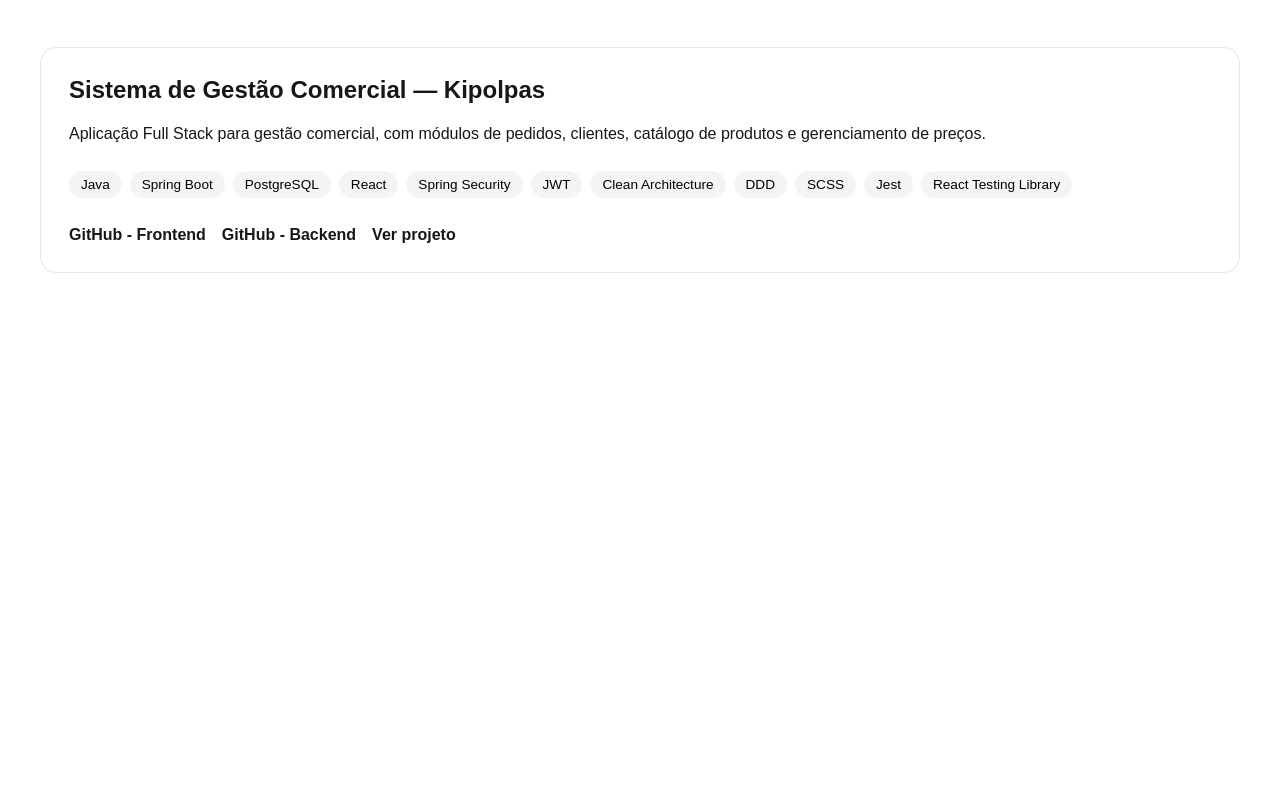
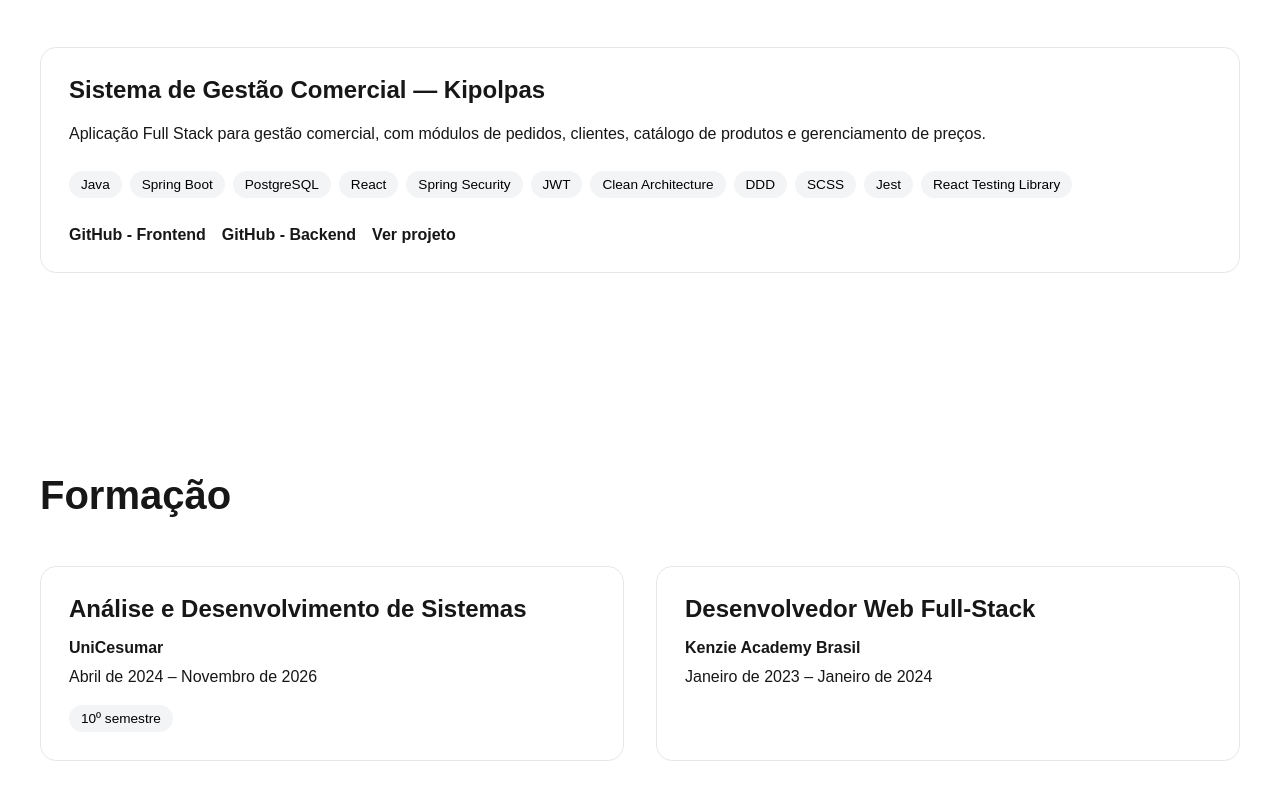
Before and after one commit to JoseWenned/repository-portfolio-profissional, a Next.js app: page / in a window 1280 px wide. Shown: the part 3232-4031 px from the top of the page. Before the commit the page ends 3605 px from the top, so only its background shows below. Built offline with nearby package versions, Linux system fonts and the light colour scheme.

Commit message:
feat: create component formacao

```diff
--- a/src/app/page.tsx
+++ b/src/app/page.tsx
@@ -1,4 +1,5 @@
 import About from "@/components/About/About";
+import Formacao from "@/components/Formacao/Formacao";
 import Header from "@/components/Header/Header";
 import Hero from "@/components/Hero/Hero";
 import Projetos from "@/components/Projetos/Projetos";
@@ -13,6 +14,7 @@
         <About />
         <Skills />
         <Projetos />
+        <Formacao />
       </main>
     </>
   );
--- /dev/null
+++ b/src/components/Formacao/Formacao.module.css
@@ -0,0 +1,76 @@
+.container {
+    width: 100%;
+    padding: 100px 24px;
+}
+
+.content {
+    width: 100%;
+    max-width: 1200px;
+    margin: 0 auto;
+}
+
+.title {
+    margin-bottom: 48px;
+    font-size: 2.5rem;
+}
+
+.formacoes {
+    display: grid;
+    grid-template-columns: repeat(auto-fit, minmax(320px, 1fr));
+    gap: 32px;
+}
+
+.card {
+    border: 1px solid #e5e7eb;
+    border-radius: 16px;
+    transition: transform 0.3s ease, box-shadow 0.3s ease;
+}
+
+.card:hover {
+    transform: translateY(-6px);
+    box-shadow: 0 12px 30px rgba(0, 0, 0, 0.08);
+}
+
+.cardContent {
+    padding: 28px;
+}
+
+.course {
+    margin-bottom: 16px;
+    font-size: 1.5rem;
+}
+
+.institution {
+    margin-bottom: 8px;
+    font-size: 1rem;
+    font-weight: 600;
+}
+
+.period {
+    margin-bottom: 16px;
+    line-height: 1.5;
+}
+
+.status {
+    display: inline-block;
+    padding: 6px 12px;
+    border-radius: 20px;
+    background: #f3f4f6;
+    font-size: 0.85rem;
+
+    color: black;
+}
+
+@media (max-width: 768px) {
+    .container {
+        padding: 80px 20px;
+    }
+
+    .title {
+        font-size: 2rem;
+    }
+
+    .formacoes {
+        grid-template-columns: 1fr;
+    }
+}
--- /dev/null
+++ b/src/components/Formacao/Formacao.tsx
@@ -0,0 +1,41 @@
+import { formacao } from "@/data/formacao";
+import styles from "./Formacao.module.css";
+
+export default function Formacao() {
+    return (
+        <section className={styles.container} id="formacao">
+            <div className={styles.content}>
+                <h2 className={styles.title}>Formação</h2>
+
+                <div className={styles.formacoes}>
+                    {formacao.map((item) => (
+                        <article
+                            className={styles.card}
+                            key={`${item.title}-${item.institution}`}
+                        >
+                            <div className={styles.cardContent}>
+                                <h3 className={styles.course}>
+                                    {item.title}
+                                </h3>
+
+                                <p className={styles.institution}>
+                                    {item.institution}
+                                </p>
+
+                                <p className={styles.period}>
+                                    {item.period}
+                                </p>
+
+                                {item.status && (
+                                    <span className={styles.status}>
+                                        {item.status}
+                                    </span>
+                                )}
+                            </div>
+                        </article>
+                    ))}
+                </div>
+            </div>
+        </section>
+    );
+}
--- /dev/null
+++ b/src/data/formacao.ts
@@ -0,0 +1,13 @@
+export const formacao = [
+    {
+        title: "Análise e Desenvolvimento de Sistemas",
+        institution: "UniCesumar",
+        period: "Abril de 2024 – Novembro de 2026",
+        status: "10º semestre",
+    },
+    {
+        title: "Desenvolvedor Web Full-Stack",
+        institution: "Kenzie Academy Brasil",
+        period: "Janeiro de 2023 – Janeiro de 2024",
+    },
+];
```
